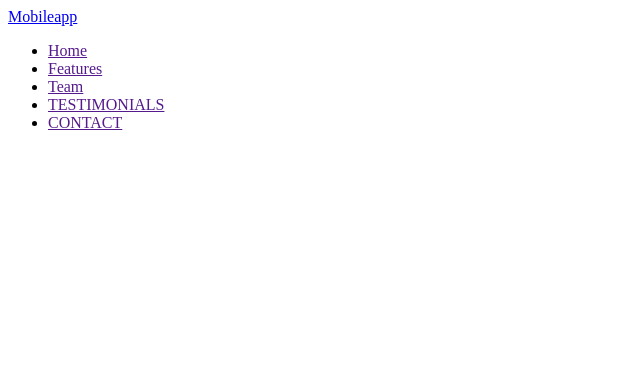
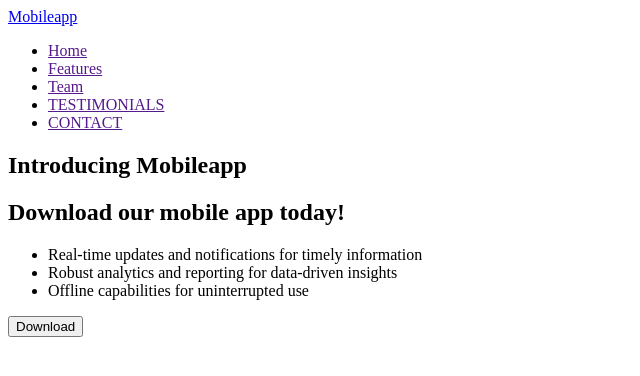
Before and after one commit to Christina-Mikheyeva/blanded-lesson, a plain HTML site: page index.html in a window 1280 px wide. Shown: the whole page, without its empty margins (0-640 px from the left). Drawn offline with Linux system fonts and the light colour scheme.

Commit message:
blander
b

```diff
--- a/index.html
+++ b/index.html
@@ -28,7 +28,18 @@
         </ul>
       </nav>
     </header>
-    <main></main>
+    <main>
+      <section>
+        <h1>Introducing Mobileapp</h1>
+        <h2>Download our mobile app today!</h2>
+        <ul>
+          <li>Real-time updates and notifications for timely information</li>
+          <li>Robust analytics and reporting for data-driven insights</li>
+          <li>Offline capabilities for uninterrupted use</li>
+        </ul>
+        <button type="button">Download</button>
+      </section>
+    </main>
     <footer></footer>
   </body>
 </html>
```
